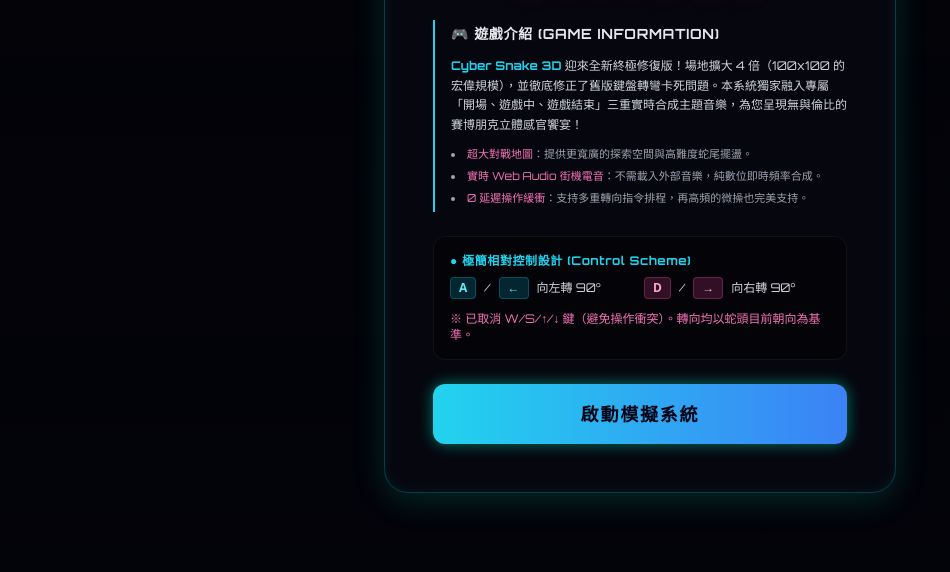
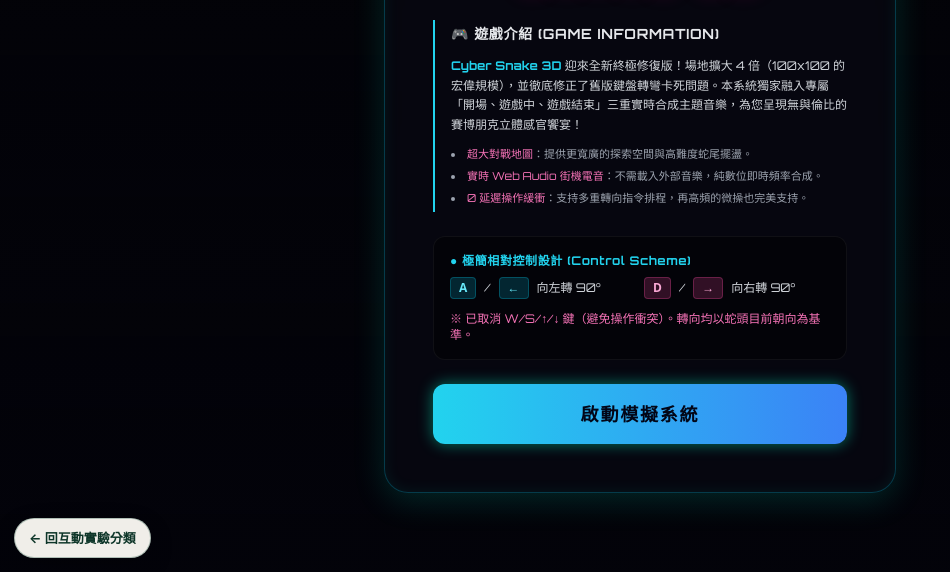
Before and after one commit to polik18/CyberSnake, a plain HTML site: page index.html in a window 1280 px wide. Shown: the part 228-800 px from the top of the page, without its empty margins (0-950 px from the left). Drawn offline with nearby package versions, Linux system fonts and the light colour scheme.

Commit message:
Add return link to portfolio category

```diff
--- a/index.html
+++ b/index.html
@@ -89,6 +89,7 @@
   </style>
 </head>
 <body class="text-white overflow-hidden select-none">
+  <a data-polik-category-return href="https://polik18.github.io/experiments.html" aria-label="回到互動實驗分類" style="position:fixed;left:14px;bottom:14px;z-index:2147483647;display:inline-flex;align-items:center;min-height:40px;padding:0 14px;border:1px solid rgba(23,79,60,.3);border-radius:999px;background:rgba(255,253,248,.94);color:#0d3528;font:700 13px/1 system-ui,-apple-system,sans-serif;text-decoration:none;box-shadow:0 8px 24px rgba(0,0,0,.2);backdrop-filter:blur(10px)">← 回互動實驗分類</a>
 
   <!-- 3D 畫布容器 (WebGL Base) -->
   <main id="canvas-container" class="absolute inset-0 z-0"></main>
```
